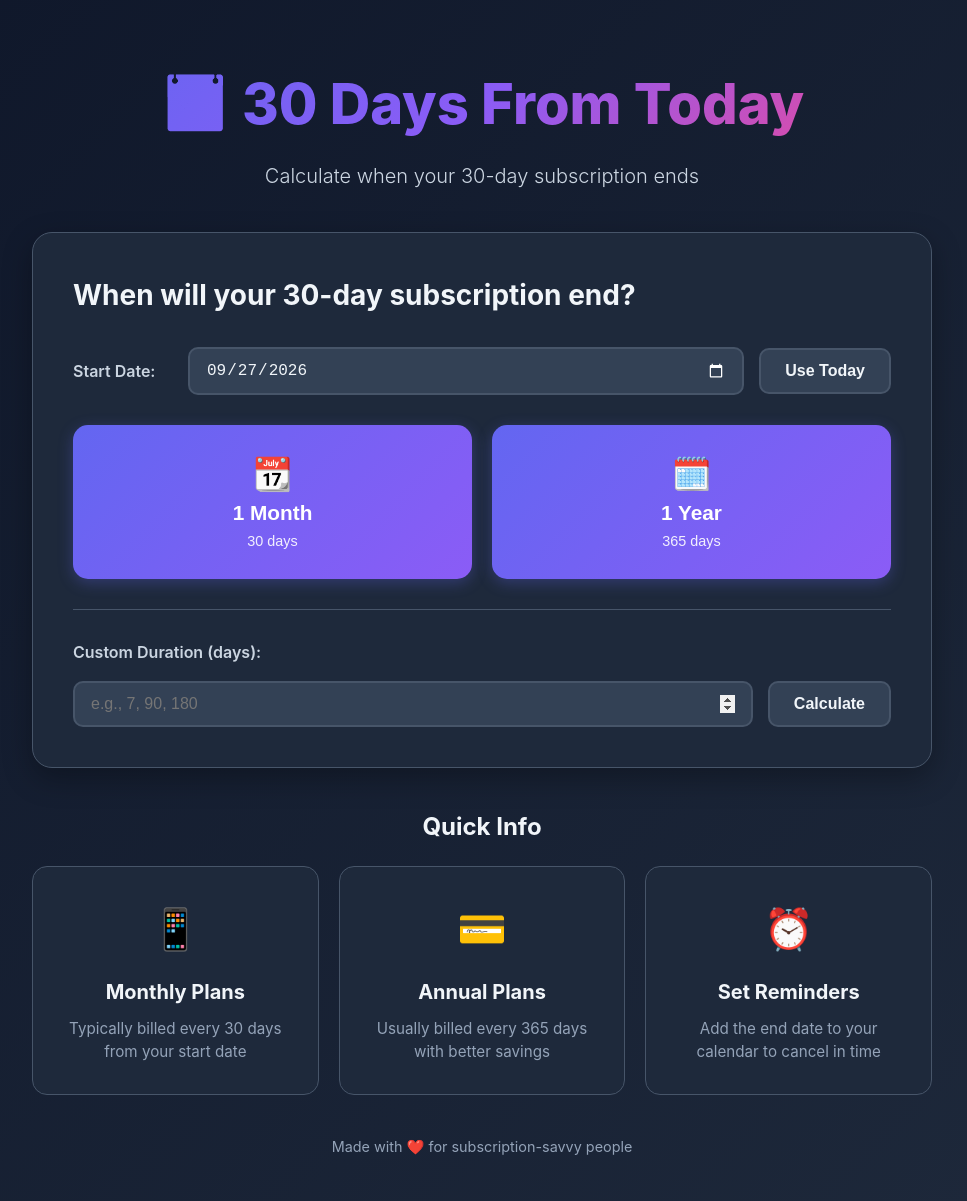
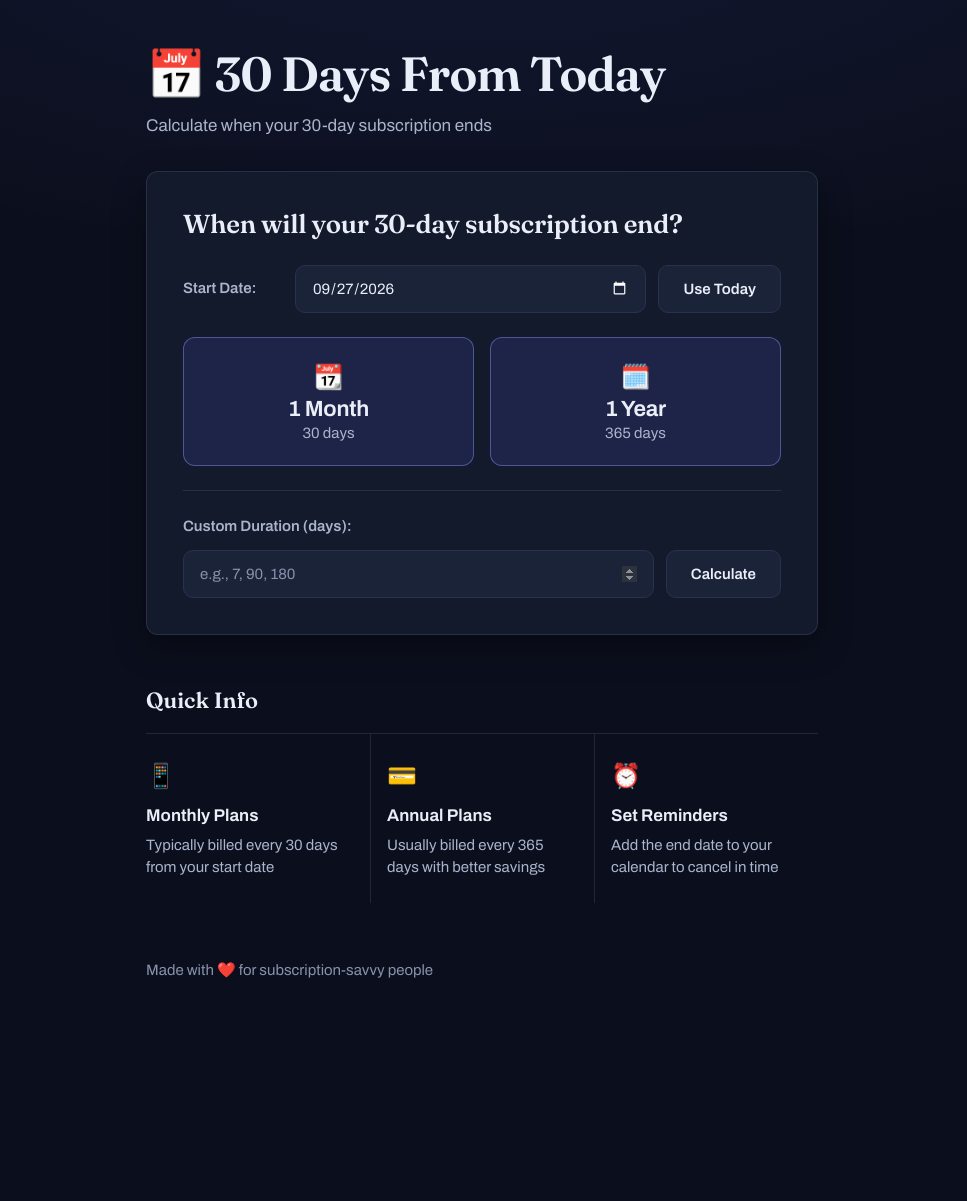
Before and after one commit to qusaismael/30DaysFromToday, a website: page index.html in a window 1280 px wide. Shown: the whole page, without its empty margins (158-1125 px from the left). After the commit the page ends 1030 px from the top, so only its background shows below. Drawn offline with Linux system fonts and the light colour scheme.

Commit message:
style: rework visual system around a desk-almanac direction
CSS-only; owner copy and script.js untouched. Drops the gradient-text
and gradient-button template look for a quiet ink/indigo palette with
hairline panels, Fraunces display type with a 1.25 type scale, 4px
spacing rhythm, 48px control targets, focus-visible rings, and one
memorable element: the result timeline as a day ruler with measuring
ticks and an amber deadline marker. Fixes the reduced-motion blind
spot where the timeline fill stayed at width 0 (fill is now the
default state; the sweep animates only when motion is allowed).

```diff
--- a/style.css
+++ b/style.css
@@ -1,3 +1,23 @@
+/* 30 Days From Today — "desk almanac" UI
+   One memorable element: the day ruler in the result panel.
+   Everything else stays quiet: hairlines over shadows, one accent. */
+
+@font-face {
+    font-family: 'Fraunces';
+    src: url('assets/fonts/fraunces-latin.woff2') format('woff2');
+    font-weight: 400 700;
+    font-style: normal;
+    font-display: swap;
+}
+
+@font-face {
+    font-family: 'Archivo';
+    src: url('assets/fonts/archivo-latin.woff2') format('woff2');
+    font-weight: 400 700;
+    font-style: normal;
+    font-display: swap;
+}
+
 * {
     margin: 0;
     padding: 0;
@@ -5,203 +25,259 @@
 }
 
 :root {
-    --primary-color: #6366f1;
-    --primary-hover: #4f46e5;
-    --secondary-color: #8b5cf6;
-    --success-color: #10b981;
-    --danger-color: #ef4444;
-    --background: #0f172a;
-    --surface: #1e293b;
-    --surface-light: #334155;
-    --text-primary: #f1f5f9;
-    --text-secondary: #cbd5e1;
-    --text-muted: #94a3b8;
-    --border-color: #475569;
-    --shadow: 0 10px 30px rgba(0, 0, 0, 0.3);
-    --shadow-lg: 0 20px 50px rgba(0, 0, 0, 0.4);
+    color-scheme: dark;
+
+    /* palette — indigo brand kept from the original identity */
+    --bg: #0b0f1d;
+    --surface: #131a2c;
+    --surface-2: #1a2338;
+    --line: #283250;
+    --line-soft: rgba(148, 163, 184, 0.16);
+    --brand-color: #6366f1;
+    --brand-soft: #8b93f8;
+    --brand-wash: rgba(99, 102, 241, 0.14);
+    --brand-line: rgba(139, 147, 248, 0.45);
+    --accent-color: #f0b429;
+    --text-primary: #eaeef8;
+    --text-secondary: #aab4cc;
+    --text-muted: #8792ab;
+    --success-color: #0e8f66;
+    --danger-color: #d93636;
+    --shadow: 0 12px 32px rgba(0, 0, 0, 0.35);
+
+    /* type — Fraunces (display serif) + Archivo (UI grotesque) */
+    --font-display: 'Fraunces', 'Iowan Old Style', Georgia, serif;
+    --font-ui: 'Archivo', 'Avenir Next', 'Segoe UI', system-ui, sans-serif;
+    --fs-sm: 0.8125rem;
+    --fs-md: 0.9375rem;
+    --fs-lg: 1.0625rem;
+    --fs-xl: 1.375rem;
+    --fs-2xl: 1.625rem;
+
+    /* spacing rhythm (4px base) */
+    --sp-1: 0.25rem;
+    --sp-2: 0.5rem;
+    --sp-3: 0.75rem;
+    --sp-4: 1rem;
+    --sp-6: 1.5rem;
+    --sp-8: 2rem;
+    --sp-12: 3rem;
+    --radius: 12px;
 }
 
 body {
-    font-family: -apple-system, BlinkMacSystemFont, 'Segoe UI', Roboto, Oxygen, Ubuntu, Cantarell, sans-serif;
-    background: linear-gradient(135deg, #0f172a 0%, #1e293b 100%);
+    font-family: var(--font-ui);
+    background:
+        radial-gradient(120% 60% at 50% -10%, rgba(99, 102, 241, 0.10), transparent 60%),
+        var(--bg);
     color: var(--text-primary);
     min-height: 100vh;
-    padding: 20px;
-    line-height: 1.6;
+    line-height: 1.55;
+    font-size: var(--fs-lg);
 }
 
 .container {
-    max-width: 900px;
+    max-width: 46rem;
     margin: 0 auto;
+    padding: clamp(1.5rem, 5vw, 3rem) clamp(1rem, 4vw, 2rem) 0;
 }
 
 header {
-    text-align: center;
-    padding: 40px 20px;
+    padding-bottom: var(--sp-8);
 }
 
 h1 {
-    font-size: 3.5rem;
-    font-weight: 800;
-    background: linear-gradient(135deg, #6366f1 0%, #8b5cf6 50%, #ec4899 100%);
-    -webkit-background-clip: text;
-    -webkit-text-fill-color: transparent;
-    background-clip: text;
-    margin-bottom: 10px;
+    font-family: var(--font-display);
+    font-size: clamp(2.125rem, 6.5vw, 3rem);
+    font-weight: 620;
+    letter-spacing: -0.015em;
+    line-height: 1.1;
+    margin-bottom: var(--sp-3);
+    color: var(--text-primary);
 }
 
 .tagline {
-    font-size: 1.25rem;
+    font-size: var(--fs-lg);
     color: var(--text-secondary);
-    font-weight: 300;
+    max-width: 34rem;
 }
 
 .card {
     background: var(--surface);
-    border-radius: 20px;
-    padding: 40px;
-    margin-bottom: 30px;
+    border: 1px solid var(--line-soft);
+    border-radius: var(--radius);
+    padding: clamp(1.25rem, 4.5vw, 2.25rem);
+    margin-bottom: var(--sp-6);
     box-shadow: var(--shadow);
-    border: 1px solid var(--border-color);
 }
 
 .card h2 {
-    font-size: 1.75rem;
-    margin-bottom: 30px;
+    font-family: var(--font-display);
+    font-size: var(--fs-2xl);
+    font-weight: 600;
+    line-height: 1.25;
+    letter-spacing: -0.01em;
+    margin-bottom: var(--sp-6);
     color: var(--text-primary);
 }
 
+/* ── controls ─────────────────────────────────────────────── */
+
 .date-selector {
     display: flex;
-    gap: 15px;
+    gap: var(--sp-3);
     align-items: center;
-    margin-bottom: 30px;
+    margin-bottom: var(--sp-6);
     flex-wrap: wrap;
 }
 
 .date-selector label {
     font-weight: 600;
+    font-size: var(--fs-md);
     color: var(--text-secondary);
-    min-width: 100px;
+    min-width: 6.25rem;
+}
+
+input {
+    font-family: inherit;
+    min-height: 48px;
+    padding: var(--sp-3) var(--sp-4);
+    border-radius: 10px;
+    border: 1px solid var(--line);
+    background: var(--surface-2);
+    color: var(--text-primary);
+    font-size: var(--fs-md);
+    transition: border-color 0.2s, box-shadow 0.2s;
+}
+
+input::placeholder {
+    color: var(--text-muted);
+    opacity: 1;
+}
+
+input:focus-visible {
+    outline: 2px solid var(--brand-soft);
+    outline-offset: 1px;
+    border-color: var(--brand-soft);
+}
+
+input[type="date"],
+input[type="number"] {
+    color-scheme: dark;
+}
+
+input[type="number"]::-webkit-inner-spin-button,
+input[type="number"]::-webkit-outer-spin-button {
+    opacity: 0.5;
 }
 
 #startDate {
     flex: 1;
-    min-width: 200px;
-    padding: 12px 16px;
-    border-radius: 10px;
-    border: 2px solid var(--border-color);
-    background: var(--surface-light);
-    color: var(--text-primary);
-    font-size: 1rem;
-    transition: all 0.3s;
-}
-
-#startDate:focus {
-    outline: none;
-    border-color: var(--primary-color);
-    box-shadow: 0 0 0 3px rgba(99, 102, 241, 0.1);
+    min-width: 11rem;
 }
 
 .subscription-buttons {
     display: grid;
-    grid-template-columns: repeat(auto-fit, minmax(200px, 1fr));
-    gap: 20px;
-    margin-bottom: 30px;
+    grid-template-columns: 1fr;
+    gap: var(--sp-4);
+    margin-bottom: var(--sp-6);
 }
 
 .btn-primary {
-    background: linear-gradient(135deg, var(--primary-color) 0%, var(--secondary-color) 100%);
-    color: white;
-    border: none;
-    padding: 30px 20px;
-    border-radius: 15px;
-    font-size: 1.1rem;
+    background: var(--brand-wash);
+    color: var(--text-primary);
+    border: 1px solid var(--brand-line);
+    padding: var(--sp-6) var(--sp-4);
+    border-radius: var(--radius);
+    font-family: inherit;
+    font-size: var(--fs-lg);
     font-weight: 600;
     cursor: pointer;
-    transition: all 0.3s;
-    box-shadow: 0 4px 15px rgba(99, 102, 241, 0.3);
+    transition: background-color 0.2s, border-color 0.2s;
     display: flex;
     flex-direction: column;
     align-items: center;
-    gap: 8px;
+    gap: var(--sp-1);
+    min-height: 48px;
 }
 
 .btn-primary:hover {
-    transform: translateY(-3px);
-    box-shadow: 0 8px 25px rgba(99, 102, 241, 0.4);
+    background: rgba(99, 102, 241, 0.22);
+    border-color: var(--brand-soft);
 }
 
 .btn-primary:active {
-    transform: translateY(-1px);
+    background: rgba(99, 102, 241, 0.28);
 }
 
 .btn-icon {
-    font-size: 2rem;
+    font-size: 1.5rem;
+    line-height: 1.3;
 }
 
 .btn-text {
-    font-size: 1.3rem;
+    font-size: var(--fs-xl);
+    font-weight: 650;
+    letter-spacing: -0.01em;
 }
 
 .btn-subtext {
-    font-size: 0.9rem;
-    opacity: 0.9;
+    font-size: var(--fs-md);
+    color: var(--text-secondary);
     font-weight: 400;
 }
 
 .btn-secondary {
-    background: var(--surface-light);
+    background: var(--surface-2);
     color: var(--text-primary);
-    border: 2px solid var(--border-color);
-    padding: 12px 24px;
+    border: 1px solid var(--line);
+    padding: var(--sp-3) var(--sp-6);
     border-radius: 10px;
-    font-size: 1rem;
+    font-family: inherit;
+    font-size: var(--fs-md);
     font-weight: 600;
     cursor: pointer;
-    transition: all 0.3s;
+    transition: background-color 0.2s, border-color 0.2s;
+    min-height: 48px;
 }
 
 .btn-secondary:hover {
-    background: var(--border-color);
-    border-color: var(--text-muted);
+    background: var(--line);
+    border-color: var(--brand-line);
 }
 
 .custom-duration {
-    border-top: 1px solid var(--border-color);
-    padding-top: 30px;
+    border-top: 1px solid var(--line-soft);
+    padding-top: var(--sp-6);
 }
 
 .custom-duration label {
     display: block;
-    margin-bottom: 15px;
+    margin-bottom: var(--sp-3);
     font-weight: 600;
+    font-size: var(--fs-md);
     color: var(--text-secondary);
 }
 
 .custom-input-group {
     display: flex;
-    gap: 15px;
+    gap: var(--sp-3);
     flex-wrap: wrap;
 }
 
 #customDays {
     flex: 1;
     min-width: 0;
-    padding: 12px 16px;
-    border-radius: 10px;
-    border: 2px solid var(--border-color);
-    background: var(--surface-light);
-    color: var(--text-primary);
-    font-size: 1rem;
-    transition: all 0.3s;
 }
 
-#customDays:focus {
-    outline: none;
-    border-color: var(--primary-color);
-    box-shadow: 0 0 0 3px rgba(99, 102, 241, 0.1);
+/* ── keyboard focus ───────────────────────────────────────── */
+
+button:focus-visible {
+    outline: 2px solid var(--brand-soft);
+    outline-offset: 2px;
 }
+
+/* ── result panel ─────────────────────────────────────────── */
 
 .visually-hidden {
     position: absolute;
@@ -216,19 +292,19 @@ h1 {
 }
 
 .result-card {
-    background: linear-gradient(135deg, rgba(99, 102, 241, 0.1) 0%, rgba(139, 92, 246, 0.1) 100%);
-    border: 2px solid var(--primary-color);
-    border-radius: 20px;
-    padding: 40px;
-    margin-bottom: 30px;
-    box-shadow: var(--shadow-lg);
-    animation: slideIn 0.5s ease-out;
+    background: var(--surface);
+    border: 1px solid var(--brand-line);
+    border-radius: var(--radius);
+    padding: clamp(1.25rem, 4.5vw, 2.25rem);
+    margin-bottom: var(--sp-6);
+    box-shadow: var(--shadow);
+    animation: result-in 0.45s ease-out;
 }
 
-@keyframes slideIn {
+@keyframes result-in {
     from {
         opacity: 0;
-        transform: translateY(20px);
+        transform: translateY(12px);
     }
     to {
         opacity: 1;
@@ -237,145 +313,175 @@ h1 {
 }
 
 .result-header h3 {
-    font-size: 1.5rem;
-    margin-bottom: 20px;
-    color: var(--text-secondary);
-    text-align: center;
+    font-family: var(--font-ui);
+    font-size: var(--fs-md);
+    font-weight: 600;
+    margin-bottom: var(--sp-2);
+    color: var(--text-muted);
 }
 
 .result-content {
-    text-align: center;
-    margin-bottom: 30px;
+    margin-bottom: var(--sp-6);
 }
 
 .end-date {
-    font-size: 3rem;
-    font-weight: 800;
-    background: linear-gradient(135deg, #6366f1 0%, #8b5cf6 50%, #ec4899 100%);
-    -webkit-background-clip: text;
-    -webkit-text-fill-color: transparent;
-    background-clip: text;
-    margin-bottom: 15px;
+    font-family: var(--font-display);
+    font-size: clamp(1.75rem, 5.5vw, 2.5rem);
+    font-weight: 620;
+    letter-spacing: -0.015em;
+    line-height: 1.15;
+    color: var(--brand-soft);
+    margin-bottom: var(--sp-3);
 }
 
 .duration-info {
-    font-size: 1.25rem;
+    font-size: var(--fs-lg);
     color: var(--text-secondary);
-    margin-bottom: 10px;
+    margin-bottom: var(--sp-1);
 }
 
 .days-count {
-    font-size: 1rem;
+    font-size: var(--fs-md);
     color: var(--text-muted);
 }
 
+/* the day ruler — the one memorable element */
 .timeline {
-    margin: 30px 0;
+    margin: var(--sp-6) 0;
 }
 
 .timeline-bar {
-    height: 8px;
-    background: var(--surface-light);
-    border-radius: 10px;
+    position: relative;
+    height: 22px;
+    background: var(--surface-2);
+    border: 1px solid var(--line);
+    border-radius: 5px;
     overflow: hidden;
-    margin-bottom: 10px;
+    margin-bottom: var(--sp-2);
 }
 
 .timeline-progress {
-    height: 100%;
-    background: linear-gradient(90deg, var(--primary-color) 0%, var(--secondary-color) 100%);
-    width: 0%;
-    border-radius: 10px;
-    animation: progress 1s ease-out forwards;
+    position: absolute;
+    inset: 0;
+    background: rgba(99, 102, 241, 0.38);
+    border-right: 2px solid var(--accent-color);
+    transform-origin: left center;
+    animation: ruler-sweep 0.9s cubic-bezier(0.22, 0.61, 0.36, 1);
 }
 
-@keyframes progress {
+@keyframes ruler-sweep {
+    from {
+        transform: scaleX(0);
+    }
     to {
-        width: 100%;
+        transform: scaleX(1);
     }
+}
+
+/* measuring ticks across the fill */
+.timeline-bar::after {
+    content: '';
+    position: absolute;
+    inset: 0;
+    background:
+        repeating-linear-gradient(90deg,
+            rgba(234, 238, 248, 0.35) 0 1px,
+            transparent 1px 12.5%),
+        repeating-linear-gradient(90deg,
+            rgba(234, 238, 248, 0.14) 0 1px,
+            transparent 1px 2.5%);
+    pointer-events: none;
 }
 
 .timeline-labels {
     display: flex;
     justify-content: space-between;
-    font-size: 0.9rem;
+    font-size: var(--fs-sm);
     color: var(--text-muted);
+}
+
+.timeline-labels span:last-child {
+    color: var(--accent-color);
 }
 
 .result-actions {
     display: flex;
-    gap: 15px;
+    gap: var(--sp-3);
     flex-wrap: wrap;
-    justify-content: center;
 }
 
+/* ── quick info ───────────────────────────────────────────── */
+
 .info-section {
-    margin-top: 40px;
+    margin-top: var(--sp-12);
+    margin-bottom: var(--sp-6);
 }
 
 .info-section h3 {
-    font-size: 1.5rem;
-    margin-bottom: 20px;
-    text-align: center;
+    font-family: var(--font-display);
+    font-size: var(--fs-xl);
+    font-weight: 600;
+    margin-bottom: var(--sp-4);
+    color: var(--text-primary);
 }
 
 .info-cards {
     display: grid;
-    grid-template-columns: repeat(auto-fit, minmax(250px, 1fr));
-    gap: 20px;
+    grid-template-columns: 1fr;
+    border-top: 1px solid var(--line-soft);
 }
 
 .info-card {
-    background: var(--surface);
-    border: 1px solid var(--border-color);
-    border-radius: 15px;
-    padding: 30px;
-    text-align: center;
-    transition: all 0.3s;
+    padding: var(--sp-6) 0;
+    border-top: 1px solid var(--line-soft);
 }
 
-.info-card:hover {
-    transform: translateY(-5px);
-    border-color: var(--primary-color);
-    box-shadow: 0 8px 20px rgba(99, 102, 241, 0.2);
+.info-card:first-child {
+    border-top: 0;
 }
 
 .info-icon {
-    font-size: 2.5rem;
-    margin-bottom: 15px;
+    font-size: 1.5rem;
+    margin-bottom: var(--sp-2);
 }
 
 .info-card h4 {
-    font-size: 1.25rem;
-    margin-bottom: 10px;
+    font-family: var(--font-ui);
+    font-size: var(--fs-lg);
+    font-weight: 650;
+    margin-bottom: var(--sp-1);
     color: var(--text-primary);
 }
 
 .info-card p {
-    color: var(--text-muted);
-    font-size: 0.95rem;
+    color: var(--text-secondary);
+    font-size: var(--fs-md);
     line-height: 1.5;
+    max-width: 34rem;
 }
 
 footer {
-    text-align: center;
-    padding: 40px 20px;
+    padding: var(--sp-8) 0 var(--sp-12);
     color: var(--text-muted);
-    font-size: 0.9rem;
+    font-size: var(--fs-md);
 }
+
+/* ── notification ─────────────────────────────────────────── */
 
 .notification {
     position: fixed;
-    bottom: 30px;
-    right: 30px;
+    bottom: var(--sp-8);
+    right: var(--sp-8);
     background: var(--success-color);
-    color: white;
-    padding: 16px 24px;
+    color: #ffffff;
+    padding: var(--sp-4) var(--sp-6);
     border-radius: 10px;
+    font-size: var(--fs-md);
+    font-weight: 600;
     box-shadow: var(--shadow);
     opacity: 0;
-    transform: translateY(20px);
-    transition: all 0.3s;
+    transform: translateY(12px);
+    transition: opacity 0.25s, transform 0.25s;
     pointer-events: none;
     z-index: 1000;
 }
@@ -385,15 +491,40 @@ footer {
     transform: translateY(0);
 }
 
-@media (max-width: 768px) {
-    h1 {
-        font-size: 2.5rem;
+/* ── responsive ───────────────────────────────────────────── */
+
+@media (min-width: 560px) {
+    .subscription-buttons {
+        grid-template-columns: repeat(2, 1fr);
     }
 
-    .card {
-        padding: 25px;
+    .result-actions .btn-secondary {
+        flex: 1;
+    }
+}
+
+@media (min-width: 760px) {
+    .info-cards {
+        grid-template-columns: repeat(3, 1fr);
     }
 
+    .info-card {
+        padding: var(--sp-6) var(--sp-4);
+        border-top: 0;
+        border-left: 1px solid var(--line-soft);
+    }
+
+    .info-card:first-child {
+        border-left: 0;
+        padding-left: 0;
+    }
+
+    .info-card:last-child {
+        padding-right: 0;
+    }
+}
+
+@media (max-width: 640px) {
     .date-selector {
         flex-direction: column;
         align-items: stretch;
@@ -403,45 +534,33 @@ footer {
         min-width: auto;
     }
 
-    .subscription-buttons {
-        grid-template-columns: 1fr;
-    }
-
-    .end-date {
-        font-size: 2rem;
+    .custom-input-group {
+        flex-direction: column;
     }
 
     .result-actions {
         flex-direction: column;
     }
 
-    .result-actions button {
-        width: 100%;
-    }
-
     .notification {
-        left: 20px;
-        right: 20px;
-        bottom: 20px;
+        left: var(--sp-4);
+        right: var(--sp-4);
+        bottom: var(--sp-4);
     }
 }
 
+/* ── motion & preference ──────────────────────────────────── */
+
 @media (prefers-reduced-motion: reduce) {
-    .result-card, .timeline-progress {
+    .result-card {
         animation: none;
     }
 
-    .btn-primary, .btn-secondary, #startDate, #customDays, .notification, .info-card {
+    .timeline-progress {
+        animation: none;
+    }
+
+    .btn-primary, .btn-secondary, input, .notification {
         transition: none;
     }
 }
-
-/* Dark mode input color fix for some browsers */
-input[type="date"]::-webkit-calendar-picker-indicator {
-    filter: invert(1);
-}
-
-input[type="number"]::-webkit-inner-spin-button,
-input[type="number"]::-webkit-outer-spin-button {
-    opacity: 1;
-}
```
